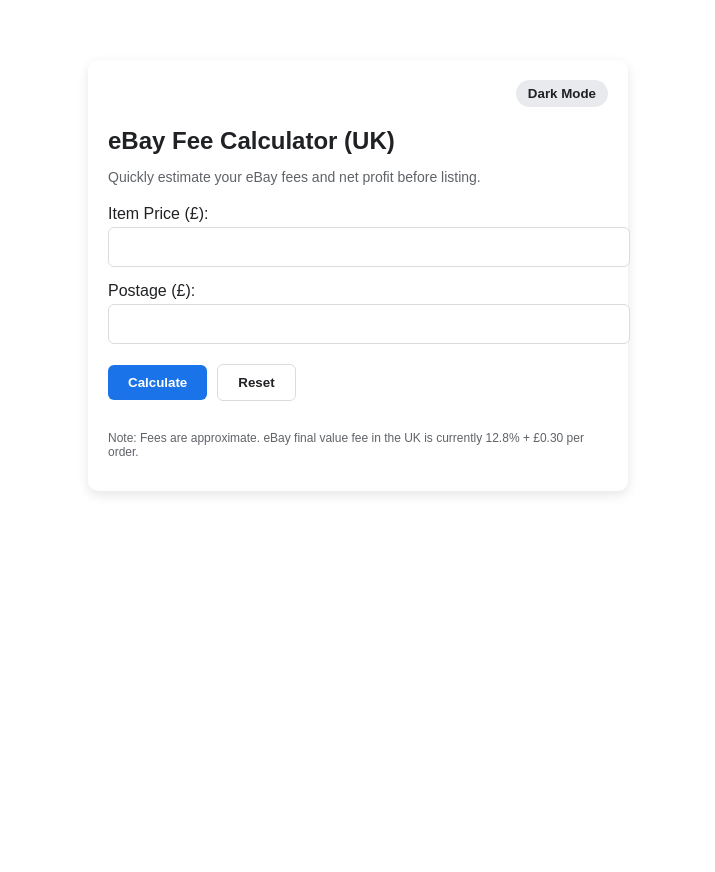
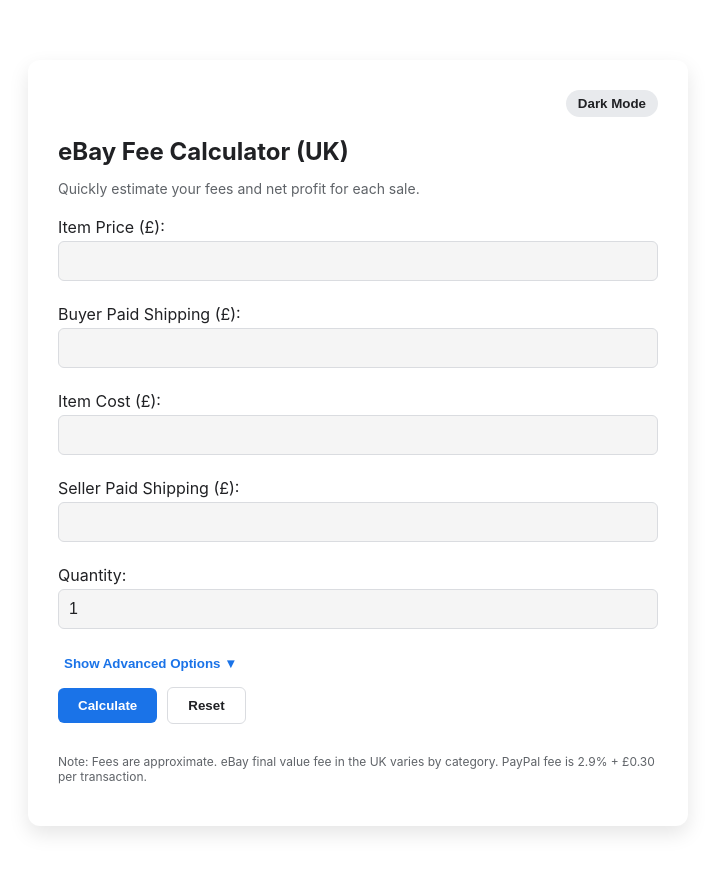
Before and after one commit to Lloydyboy89/ukchecker, a Next.js app: page /ebay-fee-calculator-uk in a window 1280 px wide. Shown: the top 872 px of the page, without its empty margins (282-997 px from the left). Before the commit the page ends 800 px from the top, so only its background shows below. Built offline with nearby package versions, Linux system fonts and the light colour scheme.

Commit message:
Add dynamic category-specific eBay fee calculation

```diff
--- a/pages/ebay-fee-calculator-uk.js
+++ b/pages/ebay-fee-calculator-uk.js
@@ -1,16 +1,22 @@
 import { useState, useEffect } from 'react';
 
 export default function EbayFeeCalculator() {
+  const [theme, setTheme] = useState('light');
   const [itemPrice, setItemPrice] = useState('');
-  const [postage, setPostage] = useState('');
-  const [totalFee, setTotalFee] = useState(null);
-  const [profit, setProfit] = useState(null);
-  const [theme, setTheme] = useState('light');
+  const [buyerShipping, setBuyerShipping] = useState('');
+  const [itemCost, setItemCost] = useState('');
+  const [sellerShipping, setSellerShipping] = useState('');
+  const [quantity, setQuantity] = useState(1);
+  const [category, setCategory] = useState('default');
+  const [storeType, setStoreType] = useState('none');
+  const [includePayPal, setIncludePayPal] = useState(false);
+  const [promotedFee, setPromotedFee] = useState('');
+  const [results, setResults] = useState(null);
+  const [showAdvanced, setShowAdvanced] = useState(false);
 
-  // Persist theme across page reloads
   useEffect(() => {
-    const savedTheme = localStorage.getItem('theme');
-    if (savedTheme) setTheme(savedTheme);
+    const saved = localStorage.getItem('theme');
+    if (saved) setTheme(saved);
   }, []);
 
   useEffect(() => {
@@ -21,161 +27,136 @@
 
   const toggleTheme = () => setTheme(theme === 'light' ? 'dark' : 'light');
 
-  const calculateFees = () => {
-    const price = parseFloat(itemPrice);
-    const shipping = parseFloat(postage);
+  // Category-specific eBay fees
+  const categoryFees = {
+    default: 0.128, antiques: 0.12, art: 0.12, baby: 0.128, books_magazines: 0.10,
+    business_industrial: 0.128, cameras_photo: 0.128, cellphones_accessories: 0.128,
+    clothing_shoes_accessories: 0.11, coins_paper_money: 0.12, collectibles: 0.12,
+    computers_tablets_networking: 0.128, consumer_electronics: 0.128, crafts: 0.128,
+    dolls_bears: 0.128, entertainment_memorabilia: 0.12, gift_cards_coupons: 0.128,
+    health_beauty: 0.128, home_garden: 0.128, jewelry_watches: 0.128, movies_tv: 0.10,
+    music: 0.10, musical_instruments: 0.128, pet_supplies: 0.128, pottery_glass: 0.128,
+    sporting_goods: 0.128, sports_mem_cards: 0.128, stamps: 0.128, toys_hobbies: 0.128,
+    travel: 0.128, video_games_consoles: 0.128
+  };
 
-    if (isNaN(price) || isNaN(shipping)) {
-      alert('Please enter valid numbers for price and postage');
+  const calculate = () => {
+    const p = parseFloat(itemPrice);
+    const bs = parseFloat(buyerShipping);
+    const ic = parseFloat(itemCost) || 0;
+    const ss = parseFloat(sellerShipping) || 0;
+    const q = parseInt(quantity);
+    const pf = parseFloat(promotedFee) || 0;
+
+    if (isNaN(p) || isNaN(bs) || isNaN(q) || q < 1) {
+      alert('Please enter valid numbers for price, shipping, and quantity');
       return;
     }
 
-    const fee = (price + shipping) * 0.128 + 0.30;
-    const netProfit = price + shipping - fee;
+    const revenue = (p + bs) * q;
 
-    setTotalFee(fee.toFixed(2));
-    setProfit(netProfit.toFixed(2));
-  };
+    // Dynamic category + store fee
+    let baseFee = categoryFees[category] || 0.128;
+    if (storeType === 'basic') baseFee -= 0.02;
+    if (storeType === 'premium') baseFee -= 0.03;
 
-  const handleKeyPress = (e) => {
-    if (e.key === 'Enter') calculateFees();
+    const ebayFee = revenue * baseFee + 0.30 * q;
+    const paypalFee = includePayPal ? revenue * 0.029 + 0.30 * q : 0;
+    const otherCosts = ic + ss + pf;
+    const netProfit = revenue - (ebayFee + paypalFee + otherCosts);
+
+    setResults({ revenue: revenue.toFixed(2), ebayFee: ebayFee.toFixed(2), paypalFee: paypalFee.toFixed(2), otherCosts: otherCosts.toFixed(2), netProfit: netProfit.toFixed(2) });
   };
 
   const reset = () => {
-    setItemPrice('');
-    setPostage('');
-    setTotalFee(null);
-    setProfit(null);
+    setItemPrice(''); setBuyerShipping(''); setItemCost(''); setSellerShipping('');
+    setQuantity(1); setCategory('default'); setStoreType('none'); setIncludePayPal(false);
+    setPromotedFee(''); setResults(null);
   };
 
   return (
-    <div
-      style={{
-        maxWidth: '500px',
-        margin: '60px auto',
-        fontFamily: 'Arial, sans-serif',
-        padding: '20px',
-        borderRadius: '10px',
-        boxShadow:
-          theme === 'dark'
-            ? '0 4px 12px rgba(0,0,0,0.7)'
-            : '0 4px 12px rgba(0,0,0,0.1)',
-        backgroundColor: theme === 'dark' ? '#303134' : '#fff',
-        transition: 'all 0.3s ease',
-      }}
-    >
+    <div style={containerStyle(theme)}>
       <div style={{ textAlign: 'right', marginBottom: '20px' }}>
-        <button
-          onClick={toggleTheme}
-          style={{
-            cursor: 'pointer',
-            padding: '6px 12px',
-            borderRadius: '20px',
-            border: 'none',
-            backgroundColor: theme === 'dark' ? '#5f6368' : '#e8eaed',
-            color: theme === 'dark' ? '#e8eaed' : '#202124',
-            fontWeight: 'bold',
-            transition: 'all 0.3s ease',
-          }}
-        >
-          {theme === 'light' ? 'Dark Mode' : 'Light Mode'}
-        </button>
+        <button onClick={toggleTheme} style={themeToggleStyle(theme)}>{theme === 'light' ? 'Dark Mode' : 'Light Mode'}</button>
+      </div>
+      <h1 style={headingStyle}>eBay Fee Calculator (UK)</h1>
+      <p style={subheadingStyle(theme)}>Quickly estimate your fees and net profit for each sale.</p>
+
+      <div style={{ marginBottom: '15px' }}><label>Item Price (£):</label><input type="number" value={itemPrice} onChange={(e) => setItemPrice(e.target.value)} style={inputStyle(theme)} /></div>
+      <div style={{ marginBottom: '15px' }}><label>Buyer Paid Shipping (£):</label><input type="number" value={buyerShipping} onChange={(e) => setBuyerShipping(e.target.value)} style={inputStyle(theme)} /></div>
+      <div style={{ marginBottom: '15px' }}><label>Item Cost (£):</label><input type="number" value={itemCost} onChange={(e) => setItemCost(e.target.value)} style={inputStyle(theme)} /></div>
+      <div style={{ marginBottom: '15px' }}><label>Seller Paid Shipping (£):</label><input type="number" value={sellerShipping} onChange={(e) => setSellerShipping(e.target.value)} style={inputStyle(theme)} /></div>
+      <div style={{ marginBottom: '15px' }}><label>Quantity:</label><input type="number" min="1" value={quantity} onChange={(e) => setQuantity(e.target.value)} style={inputStyle(theme)} /></div>
+
+      <button onClick={() => setShowAdvanced(!showAdvanced)} style={advancedToggleStyle}>{showAdvanced ? 'Hide Advanced Options ▲' : 'Show Advanced Options ▼'}</button>
+
+      {showAdvanced && (
+        <div style={{ marginBottom: '20px' }}>
+          <div style={{ marginBottom: '10px' }}>
+            <label>eBay Category:</label>
+            <select value={category} onChange={(e) => setCategory(e.target.value)} style={inputStyle(theme)}>
+              {Object.keys(categoryFees).map((cat) => (
+                <option key={cat} value={cat}>{cat.replace(/_/g,' ').replace(/\b\w/g,l=>l.toUpperCase())}</option>
+              ))}
+            </select>
+          </div>
+          <div style={{ marginBottom: '10px' }}>
+            <label>Store Subscription:</label>
+            <select value={storeType} onChange={(e) => setStoreType(e.target.value)} style={inputStyle(theme)}>
+              <option value="none">None</option>
+              <option value="basic">Basic</option>
+              <option value="premium">Premium</option>
+            </select>
+          </div>
+          <div style={{ marginBottom: '10px' }}>
+            <label><input type="checkbox" checked={includePayPal} onChange={() => setIncludePayPal(!includePayPal)} />&nbsp;Include PayPal Fee (2.9% + £0.30)</label>
+          </div>
+          <div style={{ marginBottom: '10px' }}>
+            <label>Promoted Listings Fee (£):</label>
+            <input type="number" value={promotedFee} onChange={(e) => setPromotedFee(e.target.value)} style={inputStyle(theme)} />
+          </div>
+        </div>
+      )}
+
+      <div style={{ marginBottom: '20px' }}>
+        <button onClick={calculate} style={calcButtonStyle}>Calculate</button>
+        <button onClick={reset} style={resetButtonStyle(theme)}>Reset</button>
       </div>
 
-      <h1 style={{ fontSize: '24px', marginBottom: '10px' }}>
-        eBay Fee Calculator (UK)
-      </h1>
-      <p style={{ fontSize: '14px', marginBottom: '20px', color: theme === 'dark' ? '#bdc1c6' : '#5f6368' }}>
-        Quickly estimate your eBay fees and net profit before listing.
-      </p>
-
-      <div style={{ marginBottom: '15px' }}>
-        <label style={{ display: 'block', marginBottom: '4px' }}>Item Price (£):</label>
-        <input
-          type="number"
-          value={itemPrice}
-          onChange={(e) => setItemPrice(e.target.value)}
-          onKeyPress={handleKeyPress}
-          style={{
-            width: '100%',
-            padding: '10px',
-            borderRadius: '6px',
-            border: '1px solid #dadce0',
-            backgroundColor: theme === 'dark' ? '#5f6368' : '#fff',
-            color: theme === 'dark' ? '#e8eaed' : '#202124',
-            fontSize: '16px',
-          }}
-        />
-      </div>
-
-      <div style={{ marginBottom: '20px' }}>
-        <label style={{ display: 'block', marginBottom: '4px' }}>Postage (£):</label>
-        <input
-          type="number"
-          value={postage}
-          onChange={(e) => setPostage(e.target.value)}
-          onKeyPress={handleKeyPress}
-          style={{
-            width: '100%',
-            padding: '10px',
-            borderRadius: '6px',
-            border: '1px solid #dadce0',
-            backgroundColor: theme === 'dark' ? '#5f6368' : '#fff',
-            color: theme === 'dark' ? '#e8eaed' : '#202124',
-            fontSize: '16px',
-          }}
-        />
-      </div>
-
-      <div style={{ marginBottom: '20px' }}>
-        <button
-          onClick={calculateFees}
-          style={{
-            padding: '10px 20px',
-            borderRadius: '6px',
-            border: 'none',
-            cursor: 'pointer',
-            backgroundColor: '#1a73e8',
-            color: '#fff',
-            fontWeight: 'bold',
-            marginRight: '10px',
-            transition: 'background-color 0.3s ease',
-          }}
-          onMouseOver={(e) => (e.target.style.backgroundColor = '#1558b0')}
-          onMouseOut={(e) => (e.target.style.backgroundColor = '#1a73e8')}
-        >
-          Calculate
-        </button>
-
-        <button
-          onClick={reset}
-          style={{
-            padding: '10px 20px',
-            borderRadius: '6px',
-            border: '1px solid #dadce0',
-            backgroundColor: theme === 'dark' ? '#5f6368' : '#fff',
-            color: theme === 'dark' ? '#e8eaed' : '#202124',
-            fontWeight: 'bold',
-            cursor: 'pointer',
-            transition: 'all 0.3s ease',
-          }}
-          onMouseOver={(e) => (e.target.style.backgroundColor = theme === 'dark' ? '#6e7074' : '#f1f3f4')}
-          onMouseOut={(e) => (e.target.style.backgroundColor = theme === 'dark' ? '#5f6368' : '#fff')}
-        >
-          Reset
-        </button>
-      </div>
-
-      {totalFee !== null && (
+      {results && (
         <div style={{ marginTop: '20px' }}>
-          <p><strong>Total eBay Fees:</strong> £{totalFee}</p>
-          <p><strong>Estimated Net Profit:</strong> £{profit}</p>
+          <p><strong>Total Revenue:</strong> £{results.revenue}</p>
+          <p><strong>eBay Fees:</strong> £{results.ebayFee}</p>
+          <p><strong>PayPal Fees:</strong> £{results.paypalFee}</p>
+          <p><strong>Other Costs:</strong> £{results.otherCosts}</p>
+          <p><strong>Estimated Net Profit:</strong> £{results.netProfit}</p>
         </div>
       )}
 
       <p style={{ fontSize: '12px', marginTop: '30px', color: theme === 'dark' ? '#bdc1c6' : '#5f6368' }}>
-        Note: Fees are approximate. eBay final value fee in the UK is currently 12.8% + £0.30 per order.
+        Note: Fees are approximate. eBay final value fee in the UK varies by category. PayPal fee is 2.9% + £0.30 per transaction.
       </p>
     </div>
   );
 }
+
+// Styles
+const containerStyle = (theme) => ({
+  maxWidth: '600px', margin: '60px auto', padding: '30px', borderRadius: '12px',
+  backgroundColor: theme === 'dark' ? '#303134' : '#fff',
+  boxShadow: theme === 'dark' ? '0 8px 20px rgba(0,0,0,0.7)' : '0 8px 20px rgba(0,0,0,0.1)',
+  fontFamily: "'Inter', Arial, sans-serif", transition: 'all 0.3s ease'
+});
+
+const inputStyle = (theme) => ({
+  width: '100%', boxSizing: 'border-box', padding: '10px', borderRadius: '6px',
+  border: '1px solid #dadce0', backgroundColor: theme === 'dark' ? '#5f6368' : '#f5f5f5',
+  color: theme === 'dark' ? '#e8eaed' : '#202124', fontSize: '16px', marginTop: '4px', marginBottom: '8px'
+});
+
+const headingStyle = { fontSize: '24px', marginBottom: '10px' };
+const subheadingStyle = (theme) => ({ fontSize: '14px', marginBottom: '20px', color: theme === 'dark' ? '#bdc1c6' : '#5f6368' });
+const themeToggleStyle = (theme) => ({ cursor: 'pointer', padding: '6px 12px', borderRadius: '20px', border: 'none', backgroundColor: theme === 'dark' ? '#5f6368' : '#e8eaed', color: theme === 'dark' ? '#e8eaed' : '#202124', fontWeight: 'bold', transition: 'all 0.3s ease' });
+const advancedToggleStyle = { marginBottom: '15px', cursor: 'pointer', background: 'none', border: 'none', color: '#1a73e8', fontWeight: 'bold' };
+const calcButtonStyle = { padding: '10px 20px', borderRadius: '6px', border: 'none', cursor: 'pointer', backgroundColor: '#1a73e8', color: '#fff', fontWeight: 'bold', marginRight: '10px', transition: 'background-color 0.3s ease' };
+const resetButtonStyle = (theme) => ({ padding: '10px 20px', borderRadius: '6px', border: '1px solid #dadce0', backgroundColor: theme === 'dark' ? '#5f6368' : '#fff', color: theme === 'dark' ? '#e8eaed' : '#202124', fontWeight: 'bold', cursor: 'pointer', transition: 'all 0.3s ease' });
```
